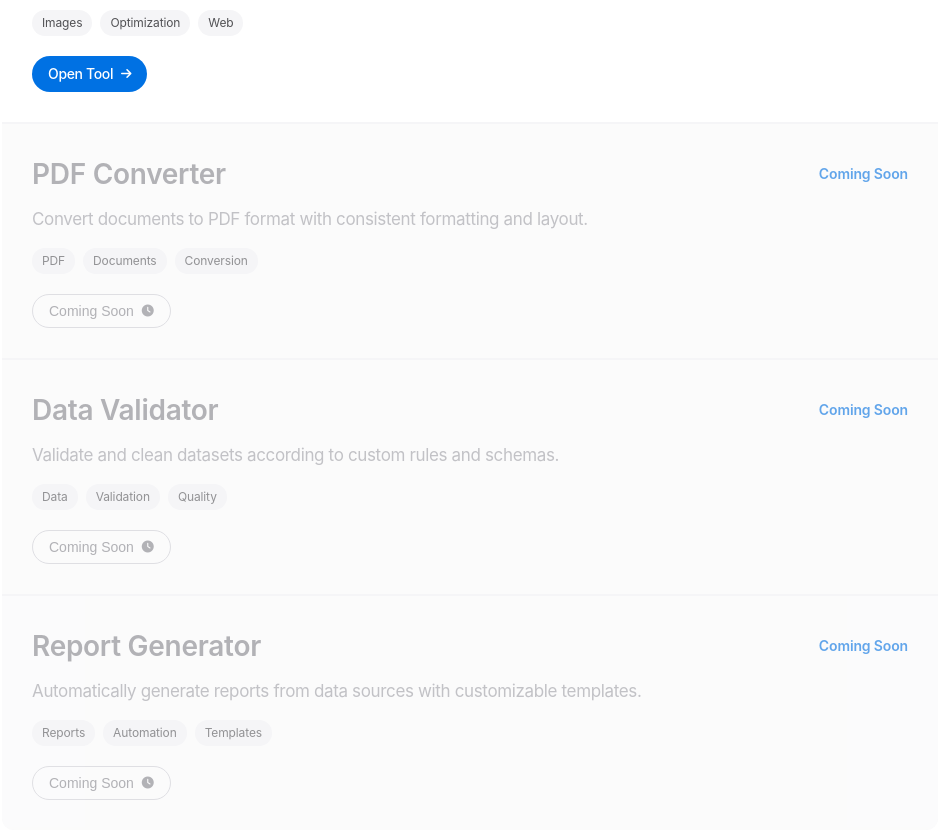
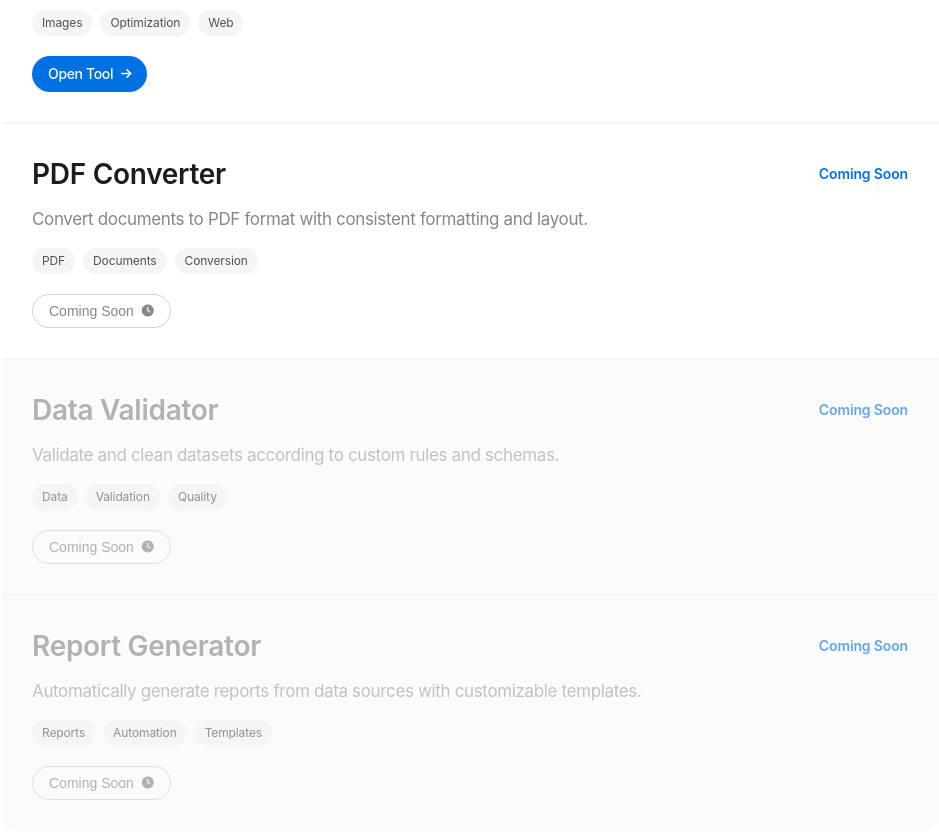
Before and after one commit to Arabdreams/code7, a plain HTML site: page index.html in a window 1280 px wide. Shown: the part 1460-2298 px from the top of the page, without its empty margins (170-1109 px from the left). Drawn offline with Linux system fonts and the light colour scheme.

Commit message:
Update index.html

```diff
--- a/index.html
+++ b/index.html
@@ -435,7 +435,7 @@
                 </div>
 
                 <!-- Placeholder for future tools -->
-                <div class="tool-item placeholder-item">
+                <div class="tool-item">
                     <div class="tool-header">
                         <div class="tool-title">PDF Converter</div>
                         <div class="tool-status">Coming Soon</div>
```
